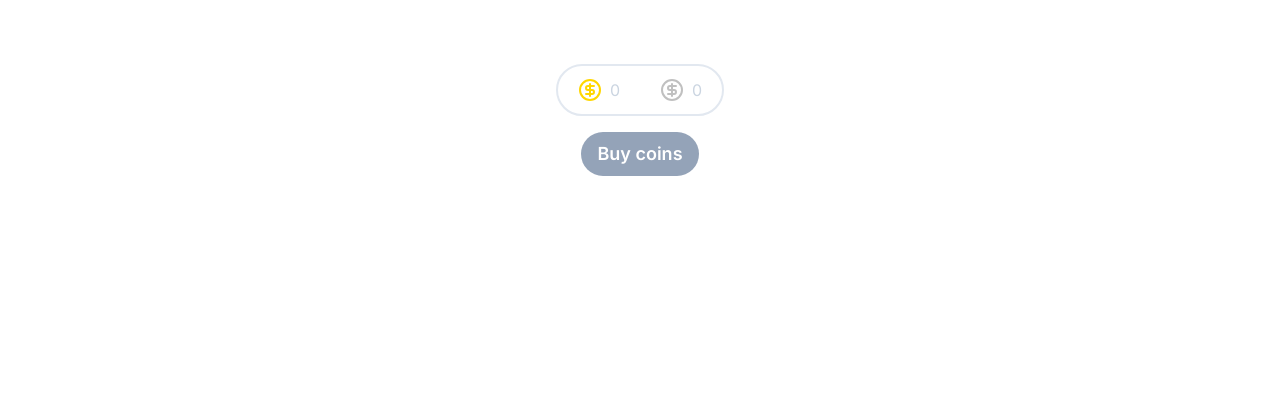
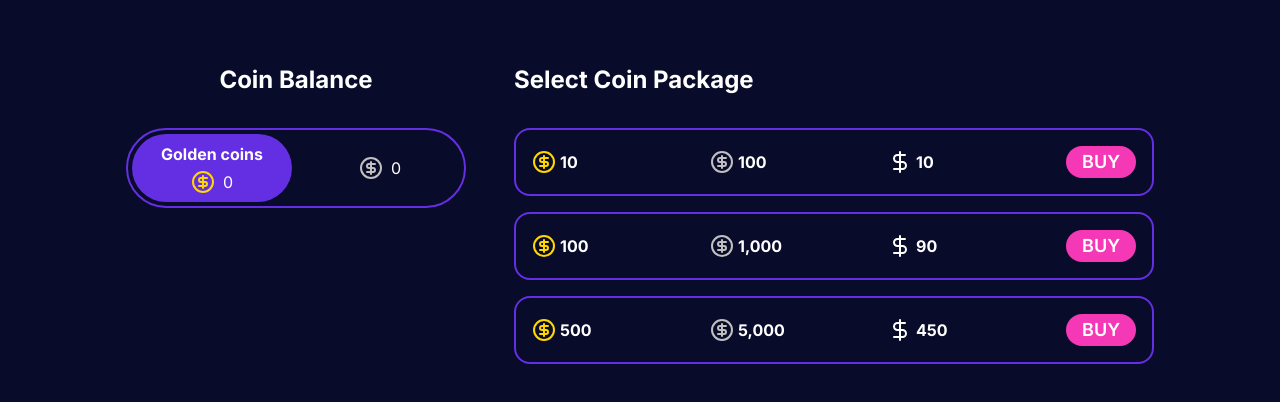
Before and after one commit to thiagoklemga/coin-package, a Next.js app: page / in a window 1280 px wide. Shown: the top 402 px of the page. Built offline with nearby package versions, Linux system fonts and the light colour scheme.

Commit message:
Add styling

```diff
--- a/src/app/page.tsx
+++ b/src/app/page.tsx
@@ -1,13 +1,15 @@
 import { cn } from "@/lib/utils";
 
-import { CoinBalance, CoinPackageDialog } from "@/components";
+import { CoinBalance, CoinPackageList } from "@/components";
 
 export default function Home() {
   return (
-    <main className={cn("flex flex-col gap-4 pt-16 items-center h-screen")}>
+    <main
+      className={cn("flex bg-[#090B2A] justify-center gap-12 pt-16 h-screen")}
+    >
       <CoinBalance />
 
-      <CoinPackageDialog />
+      <CoinPackageList />
     </main>
   );
 }
--- a/src/components/CoinBalance/CoinBalance.tsx
+++ b/src/components/CoinBalance/CoinBalance.tsx
@@ -10,27 +10,46 @@ import { formatNumber } from "@/formatters/formatNumber";
 export const CoinBalance = () => {
   const { goldCoins, silverCoins } = useUserCoinBalance();
 
-  return (
-    <div className={cn("rounded-full border-2 flex p-1 gap-2")}>
-      <div
+  const [balanceSelected, setBalanceSelected] = React.useState<
+    "gold" | "silver"
+  >("gold");
+
+  const BalanceButton = (props: { type: "gold" | "silver" }) => (
+    <button
+      onClick={() => setBalanceSelected(props.type)}
+      className={cn(
+        "rounded-full flex flex-col items-center gap-1 px-4 py-2 text-white w-40",
+        balanceSelected === props.type && "bg-[#642FE2]"
+      )}
+    >
+      <span
         className={cn(
-          "rounded-full flex items-center gap-2 px-4 py-2 text-slate-300",
-          goldCoins && "text-slate-500"
+          "hidden font-bold",
+          balanceSelected === props.type && "block"
         )}
       >
-        <CircleDollarSign color="gold" />
+        {props.type === "gold" ? "Golden" : "Silver"} coins
+      </span>
+      <div className={cn("flex gap-2")}>
+        <CircleDollarSign color={props.type} />
         {formatNumber(goldCoins)}
       </div>
+    </button>
+  );
+
+  return (
+    <section className={cn("flex flex-col gap-8 items-center")}>
+      <h1 className={cn("text-white font-bold text-2xl")}>Coin Balance</h1>
 
       <div
         className={cn(
-          "rounded-full flex items-center gap-2 px-4 py-2 text-slate-300",
-          silverCoins && "text-slate-500"
+          "rounded-full items-center justify-between border-2 flex p-1 gap-2 border-[#642fe2]"
         )}
       >
-        <CircleDollarSign color="silver" />
-        {formatNumber(silverCoins)}
+        <BalanceButton type="gold" />
+
+        <BalanceButton type="silver" />
       </div>
-    </div>
+    </section>
   );
 };
--- a/src/components/CoinPackage/CoinPackageConfirmDialog.tsx
+++ b/src/components/CoinPackage/CoinPackageConfirmDialog.tsx
@@ -1,6 +1,5 @@
 import React from "react";
 import { cn } from "@/lib/utils";
-import { formatNumber } from "@/formatters/formatNumber";
 import { useUserCoinBalance } from "@/zustand/useUserCoinBalance";
 
 import {
@@ -15,7 +14,6 @@ import {
   AlertDialogTrigger,
 } from "@/components/ui/alert-dialog";
 import { ICoinPackageOptions } from "@/components";
-import { DollarSign } from "lucide-react";
 import { toast } from "../ui/toast/use-toast";
 
 export const CoinPackageConfirmDialog = ({
@@ -36,14 +34,15 @@ export const CoinPackageConfirmDialog = ({
     <AlertDialog>
       <AlertDialogTrigger
         className={cn(
-          "h-8 rounded-full bg-slate-400 text-white font-semibold text-lg px-4 py-2 flex items-center gap-1 "
+          "h-8 rounded-full bg-[#F538B5] text-white font-semibold text-lg px-4 py-2 flex items-center gap-1 "
         )}
       >
-        <DollarSign />
-        {formatNumber(price)}
+        BUY
       </AlertDialogTrigger>
 
-      <AlertDialogContent className={cn("w-[320px]")}>
+      <AlertDialogContent
+        className={cn("w-[320px] border-4 border-[#642FE2] text-[#642FE2]")}
+      >
         <AlertDialogHeader>
           <AlertDialogTitle>Do you confirm the buy?</AlertDialogTitle>
           <AlertDialogDescription>
--- a/src/components/CoinPackage/CoinPackageDialog.tsx
+++ /dev/null
@@ -1,59 +0,0 @@
-import React from "react";
-import { cn } from "@/lib/utils";
-
-import {
-  Dialog,
-  DialogContent,
-  DialogHeader,
-  DialogTitle,
-  DialogTrigger,
-} from "@/components/ui/dialog";
-import { CoinPackageOption, ICoinPackageOptions } from "@/components";
-
-export const CoinPackageDialog = () => {
-  return (
-    <Dialog>
-      <DialogTrigger
-        className={cn(
-          "rounded-full bg-slate-400 text-white font-semibold text-lg px-4 py-2 flex items-center"
-        )}
-      >
-        Buy coins
-      </DialogTrigger>
-
-      <DialogContent>
-        <DialogHeader>
-          <DialogTitle>Select the coin package</DialogTitle>
-        </DialogHeader>
-
-        <div className={cn("flex items-center text-slate-500")}>
-          <h2 className="w-1/3">Gold Coins</h2>
-          <h2 className="w-1/3">Silver Coins</h2>
-          <h2 className="w-1/3 text-right">Price</h2>
-        </div>
-
-        {options.map((option, index) => (
-          <CoinPackageOption key={index} {...option} />
-        ))}
-      </DialogContent>
-    </Dialog>
-  );
-};
-
-const options: ICoinPackageOptions[] = [
-  {
-    goldCoins: 10,
-    silverCoins: 100,
-    price: 10,
-  },
-  {
-    goldCoins: 100,
-    silverCoins: 1000,
-    price: 90,
-  },
-  {
-    goldCoins: 500,
-    silverCoins: 5000,
-    price: 450,
-  },
-];
--- /dev/null
+++ b/src/components/CoinPackage/CoinPackageList.tsx
@@ -0,0 +1,38 @@
+import React from "react";
+import { cn } from "@/lib/utils";
+
+import { CoinPackageOption, ICoinPackageOptions } from "@/components";
+
+export const CoinPackageList = () => {
+  return (
+    <section className={cn("w-1/2 flex flex-col gap-8")}>
+      <h1 className={cn("text-white font-bold text-2xl")}>
+        Select Coin Package
+      </h1>
+
+      <div className={cn("flex flex-col gap-4")}>
+        {options.map((option, index) => (
+          <CoinPackageOption key={index} {...option} />
+        ))}
+      </div>
+    </section>
+  );
+};
+
+const options: ICoinPackageOptions[] = [
+  {
+    goldCoins: 10,
+    silverCoins: 100,
+    price: 10,
+  },
+  {
+    goldCoins: 100,
+    silverCoins: 1000,
+    price: 90,
+  },
+  {
+    goldCoins: 500,
+    silverCoins: 5000,
+    price: 450,
+  },
+];
--- a/src/components/CoinPackage/CoinPackageOption.tsx
+++ b/src/components/CoinPackage/CoinPackageOption.tsx
@@ -4,7 +4,7 @@ import { cn } from "@/lib/utils";
 import { formatNumber } from "@/formatters/formatNumber";
 
 import { CoinPackageConfirmDialog } from "@/components";
-import { CircleDollarSign } from "lucide-react";
+import { CircleDollarSign, DollarSign } from "lucide-react";
 
 export interface ICoinPackageOptions {
   goldCoins: number;
@@ -20,20 +20,26 @@ export const CoinPackageOption = ({
   return (
     <div
       className={cn(
-        "border-2 border-text-slate-500 p-4 rounded-2xl flex items-center"
+        "border-2 border-[#642FE2] p-4 text-white rounded-2xl flex items-center",
+        "text-white font-bold"
       )}
     >
-      <h3 className={cn("flex items-center text-slate-500 gap-1 w-1/3")}>
+      <h3 className={cn("flex items-center gap-1 w-1/3")}>
         <CircleDollarSign color="gold" />
         {formatNumber(goldCoins)}
       </h3>
 
-      <h3 className={cn("flex items-center text-slate-500 gap-1 w-1/3")}>
+      <h3 className={cn("flex items-center gap-1 w-1/3")}>
         <CircleDollarSign color="silver" />
         {formatNumber(silverCoins)}
       </h3>
 
-      <div className={cn("flex justify-end w-1/3")}>
+      <h3 className={cn("flex items-center gap-1 w-1/3")}>
+        <DollarSign />
+        {formatNumber(price)}
+      </h3>
+
+      <div className={cn("")}>
         <CoinPackageConfirmDialog
           price={price}
           goldCoins={goldCoins}
--- a/src/components/index.ts
+++ b/src/components/index.ts
@@ -1,5 +1,5 @@
 export * from "./CoinBalance/CoinBalance";
 
-export * from "./CoinPackage/CoinPackageDialog";
+export * from "./CoinPackage/CoinPackageList";
 export * from "./CoinPackage/CoinPackageOption";
 export * from "./CoinPackage/CoinPackageConfirmDialog";
--- a/src/components/ui/dialog.tsx
+++ b/src/components/ui/dialog.tsx
@@ -88,7 +88,7 @@ const DialogTitle = React.forwardRef<
   <DialogPrimitive.Title
     ref={ref}
     className={cn(
-      "text-lg text-slate-600 font-semibold leading-none tracking-tight",
+      "text-lg text-white font-semibold leading-none tracking-tight",
       className
     )}
     {...props}
```
Also changed, not shown: src/components/ui/toast/toast.tsx (+26 -26 lines).
